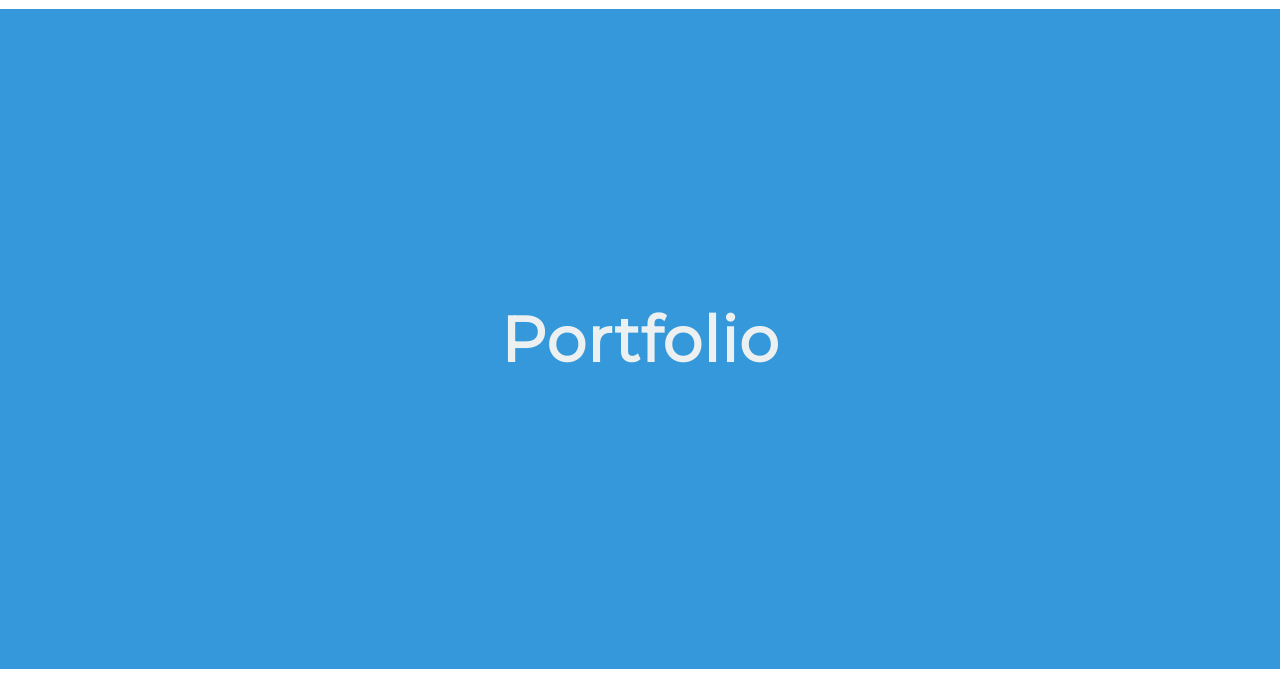
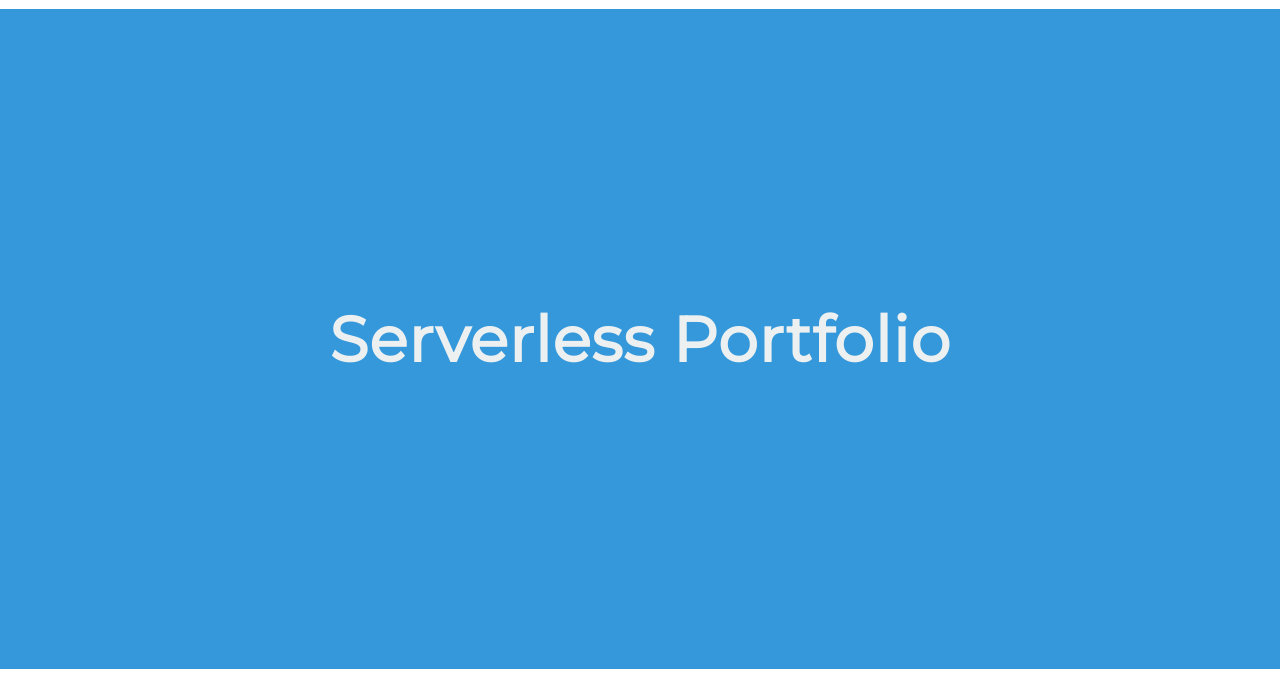
Before and after one commit to bgreengo/my-portfolio, a plain HTML site: page index.html in a window 1280 px wide. Shown: the part 119-800 px from the top of the page. Drawn offline with Linux system fonts and the light colour scheme.

Commit message:
update index

```diff
--- a/index.html
+++ b/index.html
@@ -66,7 +66,7 @@
 
     <section class="background--skyBlue section">
       <h2 class="color--cloud margin--none section__text--centered">
-        Portfolio
+        Serverless Portfolio
       </h2>
     </section>
 
```
